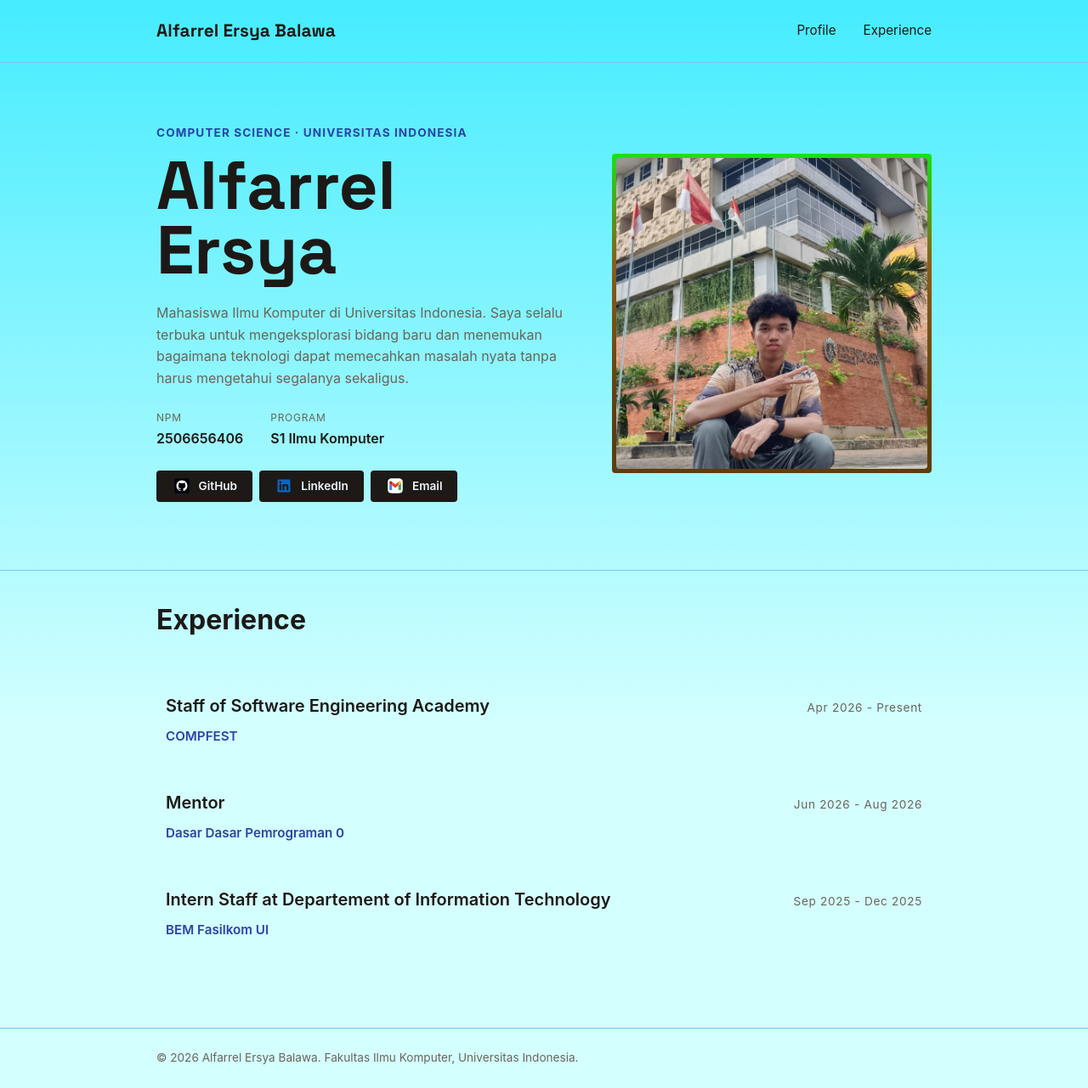
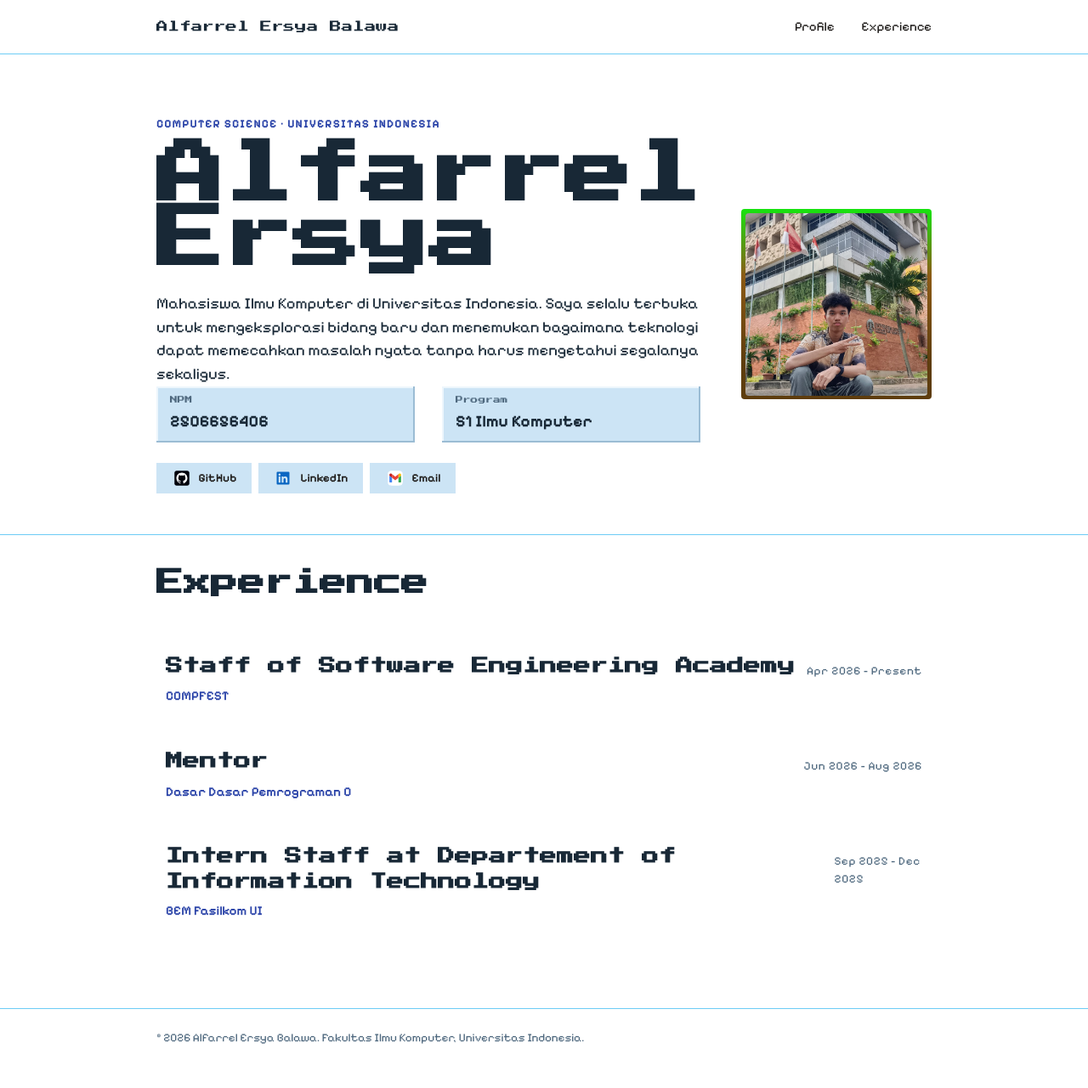
Before and after one commit to alpallel/portofolio, a Django app: page / in a window 1280 px wide. Shown: the whole page at 85% size. After the commit the page ends 1229 px from the top, so only its background shows below. Run offline with Django 5.2, Linux system fonts and the light colour scheme.

Commit message:
feat: change main theme to pixels

```diff
--- a/static/css/style.css
+++ b/static/css/style.css
@@ -10,22 +10,35 @@
     --accent: #8c9ea4;
     --accent-dark: #2a43a8;
     --line: #6dccf5;
-    --text-muted: #6b6459;
+
+    --text-main: #182836;
+    --text-muted: #4e687e;
+    --diamond-blue: #3b9ed8;
+
     --radius: 4px;
     --background: linear-gradient(180deg,rgba(69, 236, 255, 1) 0%, rgba(212, 255, 255, 1) 67%);
     --color-grass-block: linear-gradient(180deg,rgba(23, 227, 16, 1) 0%, rgba(140, 91, 22, 1) 35%, rgba(94, 61, 14, 1) 81%);
     --color-border: rgba(16, 121, 227, 0.3);
+    --color-card-background: #cce4f5;
+
+    --font-pixel-heading: 'Press Start 2P', cursive, monospace;
+    --font-pixel-body: 'Pixelify Sans', sans-serif;
 }
 
 body {
-    font-family: -apple-system, "Segoe UI", Roboto, Helvetica, Arial, sans-serif;
-    color: var(--ink);
-    background: var(--background);
-    line-height: 1.6;
+    font-family: var(--font-pixel-body);
+    font-size: 1.15rem;
+    color: var(--text-main);
+    background: var(--bg-gradient);
+    background-attachment: fixed;
+    line-height: 1.5;
+    min-height: 100vh;
 }
 
-h1, .brand {
-    font-family: "Space Grotesk", -apple-system, sans-serif;
+h1, h2, h3, .brand {
+    font-family: var(--font-pixel-heading);
+    color: var(--text-main);
+    text-shadow: 2px 2px 0px #ffffff;
 }
 
 .container {
@@ -46,9 +59,7 @@ h1, .brand {
 }
 
 .brand {
-    font-size: 1.3rem;
-    font-weight: 700;
-    color: var(--ink);
+    font-size: 0.85rem;
     text-decoration: none;
 }
 
@@ -64,7 +75,7 @@ h1, .brand {
 }
 
 .hero {
-    padding: 4.5rem 0 5rem;
+    padding: 4.5rem 0 3rem;
 }
 
 .hero-grid {
@@ -99,9 +110,9 @@ h1, .brand {
 }
 
 .bio {
-    color: var(--text-muted);
-    max-width: 480px;
-    margin-bottom: 1.5rem;
+    color: var(--text-main);
+    font-size: 1.15rem;
+    line-height: 1.5;
 }
 
 .meta-list {
@@ -110,16 +121,25 @@ h1, .brand {
     margin-bottom: 1.5rem;
 }
 
-.meta-row dt {
-    font-size: 0.75rem;
-    text-transform: uppercase;
-    letter-spacing: 0.06em;
-    color: var(--text-muted);
-    margin-bottom: 0.15rem;
+.meta-card {
+    background: var(--color-card-background);
+    border: 3px solid var(--border-dark);
+    padding: 0.6rem 1rem;
+    box-shadow: inset -2px -2px 0 #9bbcd4, inset 2px 2px 0 #edf6fc;
+    flex: 1;
 }
 
-.meta-row dd {
-    font-weight: 600;
+.meta-card dt {
+    font-family: var(--font-pixel-heading);
+    font-size: 0.55rem;
+    color: var(--text-muted);
+    margin-bottom: 0.3rem;
+}
+
+.meta-card dd {
+    font-family: var(--font-pixel-body);
+    font-weight: 700;
+    font-size: 1.2rem;
 }
 
 .social-links {
@@ -134,8 +154,7 @@ h1, .brand {
     font-weight: 600;
     text-decoration: none;
     color: var(--paper);
-    background-color: var(--ink);
-    border-radius: var(--radius);
+    background-color: var(--color-card-background);
     padding: 0.5rem 1.1rem;
     transition: transform 0.2s ease;
 }
@@ -148,7 +167,7 @@ h1, .brand {
     font-size: 0.85rem;
     font-weight: 600;
     text-decoration: none;
-    color: var(--paper);
+    color: var(--ink);
     position: relative;
 }
 
--- a/templates/index.html
+++ b/templates/index.html
@@ -6,7 +6,7 @@
     <title>Alfarrel - Portfolio</title>
     <link rel="preconnect" href="https://fonts.googleapis.com">
     <link rel="preconnect" href="https://fonts.gstatic.com" crossorigin>
-    <link href="https://fonts.googleapis.com/css2?family=Space+Grotesk:wght@500;700&display=swap" rel="stylesheet">
+    <link href="https://fonts.googleapis.com/css2?family=Pixelify+Sans:wght@400;600;700&family=Press+Start+2P&display=swap" rel="stylesheet">
     <link rel="stylesheet" href="/static/css/style.css">
 </head>
 <body>
@@ -33,11 +33,11 @@
                 <div class="hero-details">
                     <p class="bio">Mahasiswa Ilmu Komputer di Universitas Indonesia. Saya selalu terbuka untuk mengeksplorasi bidang baru dan menemukan bagaimana teknologi dapat memecahkan masalah nyata tanpa harus mengetahui segalanya sekaligus.</p>
                     <dl class="meta-list">
-                        <div class="meta-row">
+                        <div class="meta-card">
                             <dt>NPM</dt>
                             <dd>2506656406</dd>
                         </div>
-                        <div class="meta-row">
+                        <div class="meta-card">
                             <dt>Program</dt>
                             <dd>S1 Ilmu Komputer</dd>
                         </div>
```
